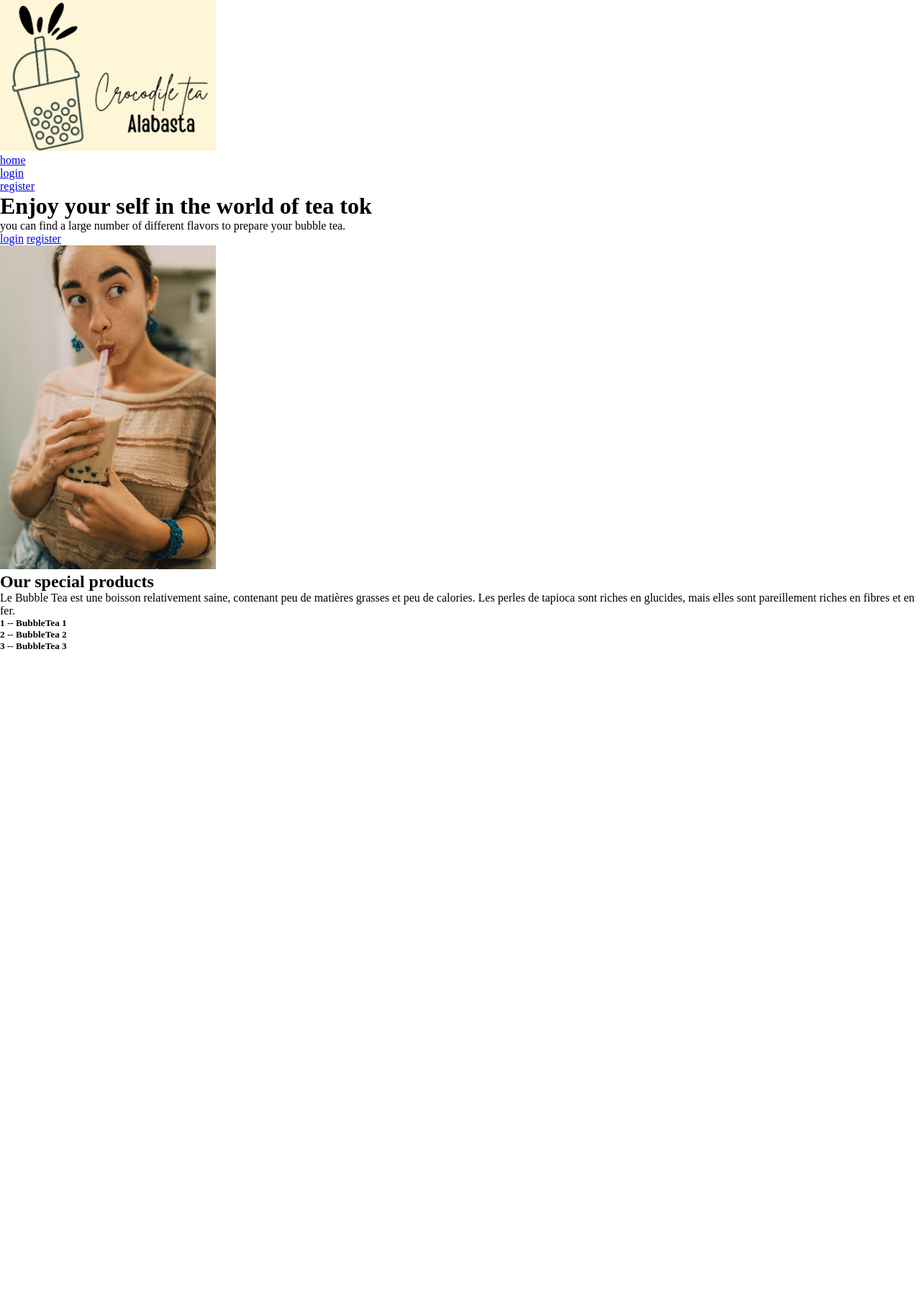
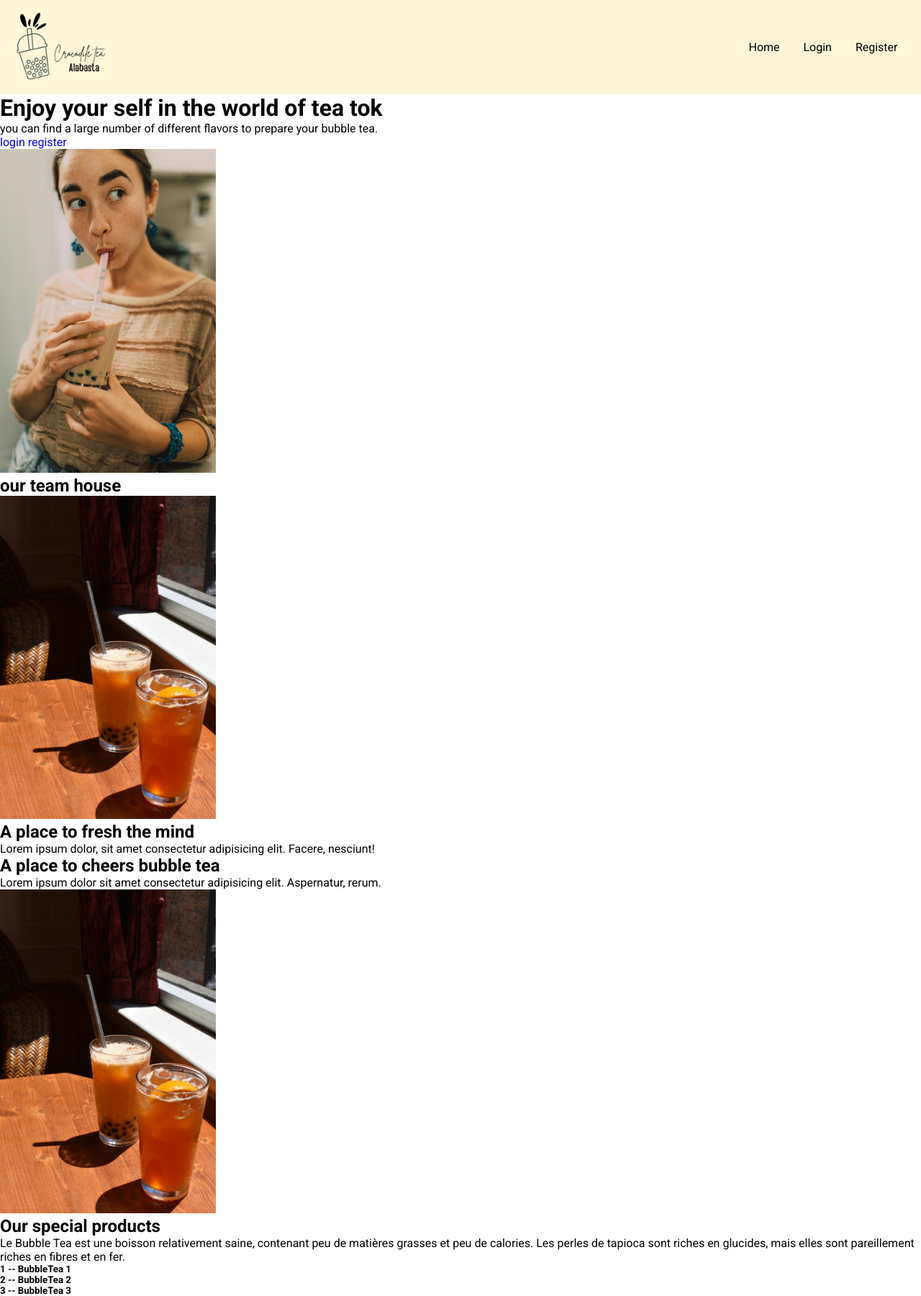
Before and after one commit to Adel0710/BubbleTea, a Django app: page / in a window 1280 px wide. Shown: the whole page at 72% size. Before the commit the page ends 902 px from the top, so only its background shows below. Run offline with Django 5.2, Linux system fonts and the light colour scheme; some libraries are stand-ins or nearby versions.

Commit message:
refactor sadibou

```diff
--- a/base/templates/base/home.html
+++ b/base/templates/base/home.html
@@ -1,6 +1,5 @@
 {% extends 'main.html' %}
 {% load static %}
-
 
 {% block content %}
 <div class="home_slider">
@@ -14,6 +13,27 @@
     </div>
     <div class="home_slider--img">
         <img src="{% static 'images/slider_home.jpg' %}" alt="slider_home">
+    </div>
+</div>
+<div class="ourTeaHouse">
+    <h2 class="ourTeamHouseTitle"> our team house</h2>
+    <div class="place">
+        <div class="placeImage">
+            <img src="{% static 'images/firstPlace.jpg' %}" alt="slider_home">
+        </div>
+        <div class="placeText">
+            <h2>A place to fresh the mind</h2>
+            <p>Lorem ipsum dolor, sit amet consectetur adipisicing elit. Facere, nesciunt!</p>
+        </div>
+    </div>
+    <div class="place">
+        <div class="placeText">
+            <h2>A place to cheers bubble tea</h2>
+            <p>Lorem ipsum dolor sit amet consectetur adipisicing elit. Aspernatur, rerum.</p>
+        </div>
+        <div class="placeImage">
+            <img src="{% static 'images/firstPlace.jpg' %}" alt="slider_home">
+        </div>
     </div>
 </div>
 <div class="home_product">
--- a/static/styles/home.css
+++ /dev/null
@@ -1 +0,0 @@
-/*# sourceMappingURL=home.css.map */
--- a/static/styles/main.css
+++ b/static/styles/main.css
@@ -1,6 +1,8 @@
+@import url("https://fonts.googleapis.com/css2?family=Roboto:ital,wght@0,100;0,300;0,400;0,500;0,700;0,900;1,100;1,300;1,400;1,500;1,700;1,900&display=swap");
 * {
   padding: 0;
   margin: 0;
+  font-family: "Roboto", sans-serif;
 }
 
 img {
@@ -9,4 +11,29 @@ img {
      object-fit: cover;
 }
 
-@impo;/*# sourceMappingURL=main.css.map */
+a {
+  text-decoration: none;
+}
+
+nav {
+  display: flex;
+  justify-content: space-between;
+  padding: 1rem;
+  background-color: #FEF6D7;
+}
+nav .logo img {
+  width: 135px;
+  -o-object-fit: cover;
+     object-fit: cover;
+}
+nav .nav {
+  display: flex;
+  list-style-type: none;
+  width: 15rem;
+  align-items: center;
+  justify-content: space-around;
+}
+nav .nav li a {
+  text-transform: capitalize;
+  color: black;
+}/*# sourceMappingURL=main.css.map */
--- a/static/styles/main.scss
+++ b/static/styles/main.scss
@@ -1,9 +1,15 @@
+@import url('https://fonts.googleapis.com/css2?family=Roboto:ital,wght@0,100;0,300;0,400;0,500;0,700;0,900;1,100;1,300;1,400;1,500;1,700;1,900&display=swap');
 *{
     padding: 0;
     margin: 0;
+    font-family: "Roboto", sans-serif;
 }
 img{
     width: 300px;
     object-fit: cover;
 }
-@import 'sass/home'
+a{
+    text-decoration: none;
+}
+@import 'sass/home';
+@import 'sass/header'
--- /dev/null
+++ b/static/styles/sass/_header.scss
@@ -0,0 +1,25 @@
+nav{
+    display: flex;
+    justify-content: space-between;
+    padding: 1rem;
+    background-color: #FEF6D7;
+    & .logo{
+        & img{
+            width: 135px;
+            object-fit: cover;
+        }
+    }
+    & .nav{
+        display: flex;
+        list-style-type: none;
+        width: 15rem;
+        align-items: center;
+        justify-content: space-around;
+        & li{
+            & a{
+                text-transform: capitalize;
+                color: black;
+            }
+        }
+    }
+}
```
Also changed, not shown: static/images/firstPlace.jpg (added), static/styles/sass/_home.scss (added), 3 other files.
